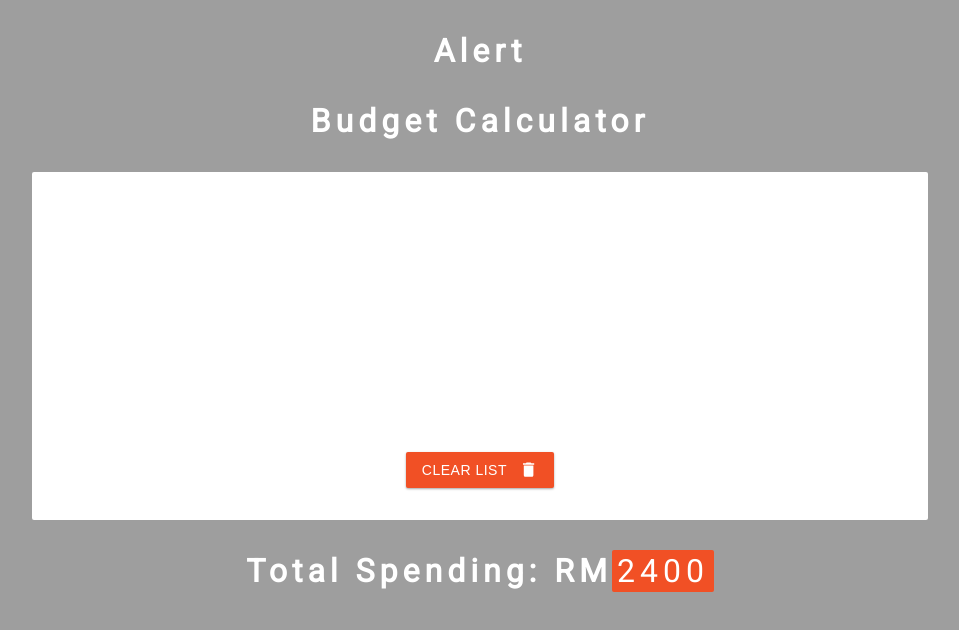
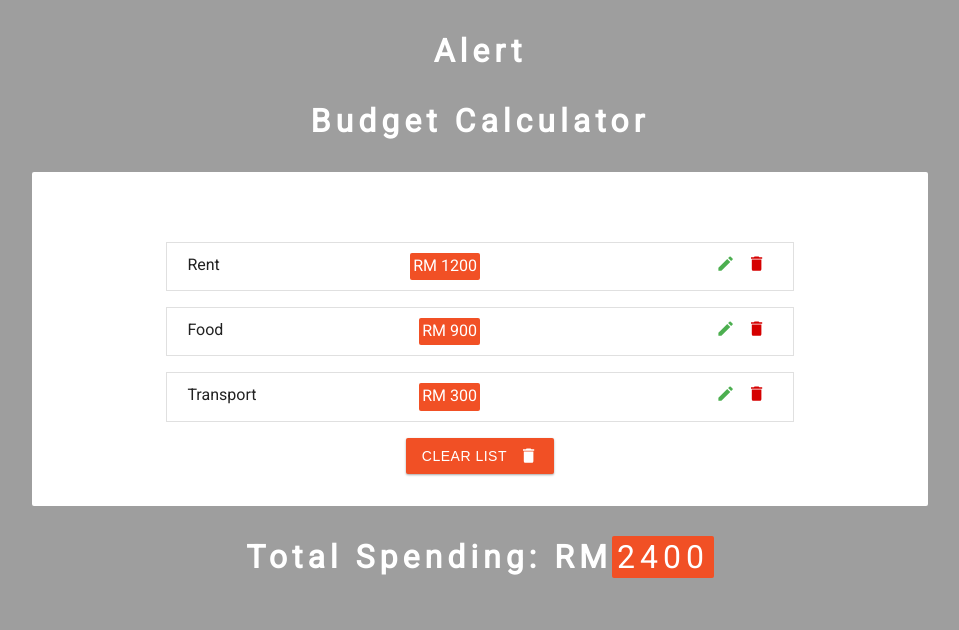
Before and after one commit to jojowabbit/react-budget-calculator-app, a React (Create React App) app: page / in a window 1280 px wide. Shown: the top 630 px of the page, without its empty margins (160-1119 px from the left). Built offline with nearby package versions, Linux system fonts and the light colour scheme.

Commit message:
ExpenseItem

```diff
--- a/src/components/ExpenseItem.js
+++ b/src/components/ExpenseItem.js
@@ -1,8 +1,24 @@
 import React from "react";
+import { MdEdit, MdDelete } from "react-icons/md";
 
 const ExpenseItem = ({ expense }) => {
-  console.log(expense);
-  return <h1>ExpenseItem</h1>;
+  const { id, charge, amount } = expense;
+  return (
+    <li className="item">
+      <div className="info">
+        <span className="expense">{charge}</span>
+        <span className="amount">RM {amount}</span>
+      </div>
+      <div>
+        <button className="edit-btn" aria-label="edit button">
+          <MdEdit />
+        </button>
+        <button className="clear-btn" aria-label="delete button">
+          <MdDelete />
+        </button>
+      </div>
+    </li>
+  );
 };
 
 export default ExpenseItem;
```
